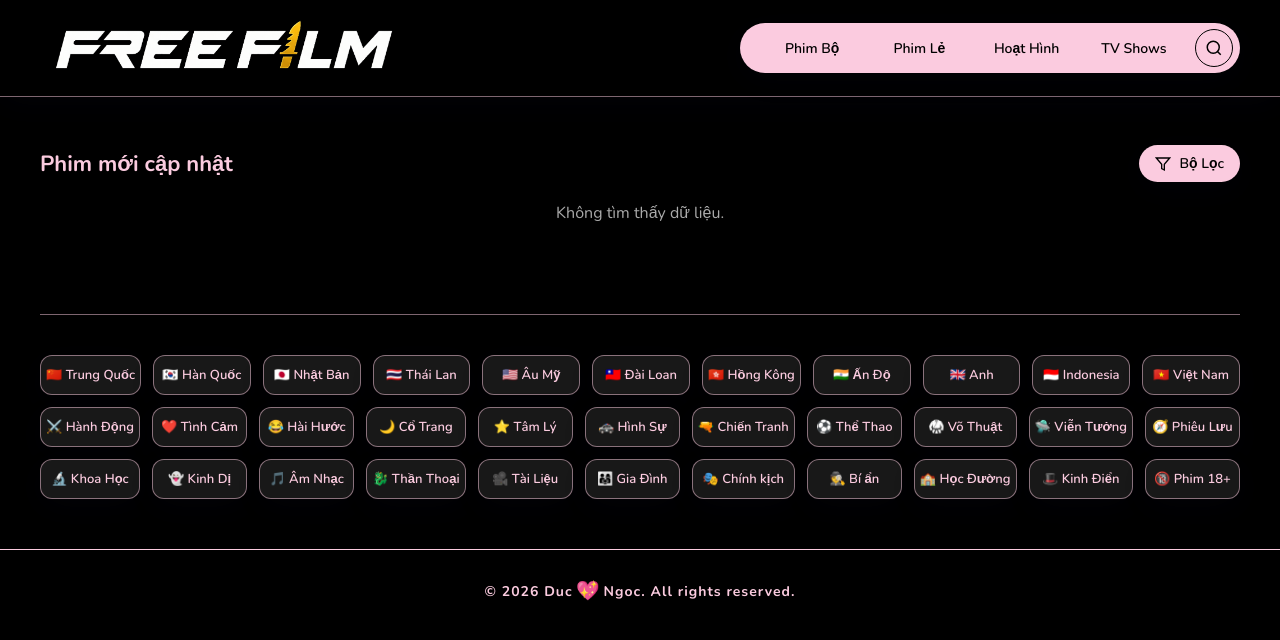
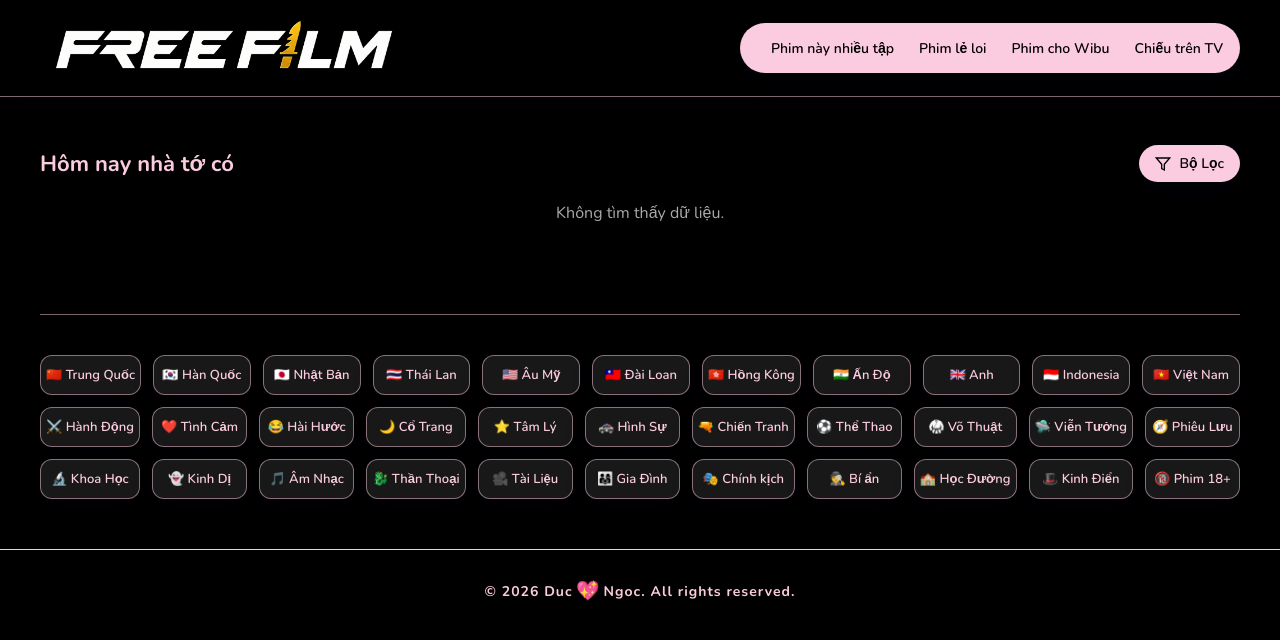
Before and after one commit to phanducc/freefilm, a plain HTML site: page index.html in a window 1280 px wide. Drawn offline with nearby package versions, Linux system fonts and the light colour scheme; no server answers.

Commit message:
nhoi nhoi

```diff
--- a/app.js
+++ b/app.js
@@ -220,7 +220,7 @@ function initFilterModal() {
                 callMode = 'category';
                 callSlug = window.selectedFilters.type.slug;
             } else {
-                setMode('new', '', 'Phim mới cập nhật');
+                setMode('new', '', 'Hôm nay nhà tớ có');
                 return;
             }
 
@@ -230,7 +230,7 @@ function initFilterModal() {
 
             document.querySelectorAll('.nav-item').forEach(b => b.classList.remove('active'));
 
-            setMode(callMode, callSlug, `Lọc: ${titleParts.join(' - ')}`, true);
+            setMode(callMode, callSlug, `Mấy phim mà: ${titleParts.join(' - ')} nè!`, true);
         };
     }
 }
@@ -521,5 +521,5 @@ if (searchQuery) {
     });
     setMode('category', categoryQuery, titleQuery);
 } else {
-    setMode('new', '', 'Phim mới cập nhật');
+    setMode('new', '', 'Hôm nay nhà tớ có');
 }
--- a/index.html
+++ b/index.html
@@ -24,10 +24,10 @@
 
             <div class="nav-pill" id="navPill">
                 <nav class="nav-links" id="navLinks">
-                    <span class="nav-item" data-slug="phim-bo">Phim Bộ</span>
-                    <span class="nav-item" data-slug="phim-le">Phim Lẻ</span>
-                    <span class="nav-item" data-slug="hoat-hinh">Hoạt Hình</span>
-                    <span class="nav-item" data-slug="tv-shows">TV Shows</span>
+                    <span class="nav-item" data-slug="phim-bo">Phim này nhiều tập</span>
+                    <span class="nav-item" data-slug="phim-le">Phim lẻ loi</span>
+                    <span class="nav-item" data-slug="hoat-hinh">Phim cho Wibu</span>
+                    <span class="nav-item" data-slug="tv-shows">Chiếu trên TV</span>
                 </nav>
 
                 <div class="search-box" id="searchBox">
@@ -55,7 +55,7 @@
 
         <section class="movies-section">
             <div class="section-header" style="display: flex; justify-content: space-between; align-items: center;">
-                <h2 id="sectionTitle">Phim mới cập nhật</h2>
+                <h2 id="sectionTitle">Hôm nay nhà tớ có</h2>
                 <button id="openFilterBtn" class="page-btn" style="padding: 8px 15px; font-size: 14px; display: flex; gap: 8px; align-items: center; margin: 0; border-radius: 20px;">
                     <svg width="16" height="16" viewBox="0 0 24 24" fill="none" stroke="currentColor" stroke-width="2"><polygon points="22 3 2 3 10 12.46 10 19 14 21 14 12.46 22 3"></polygon></svg>
                     Bộ Lọc
```
